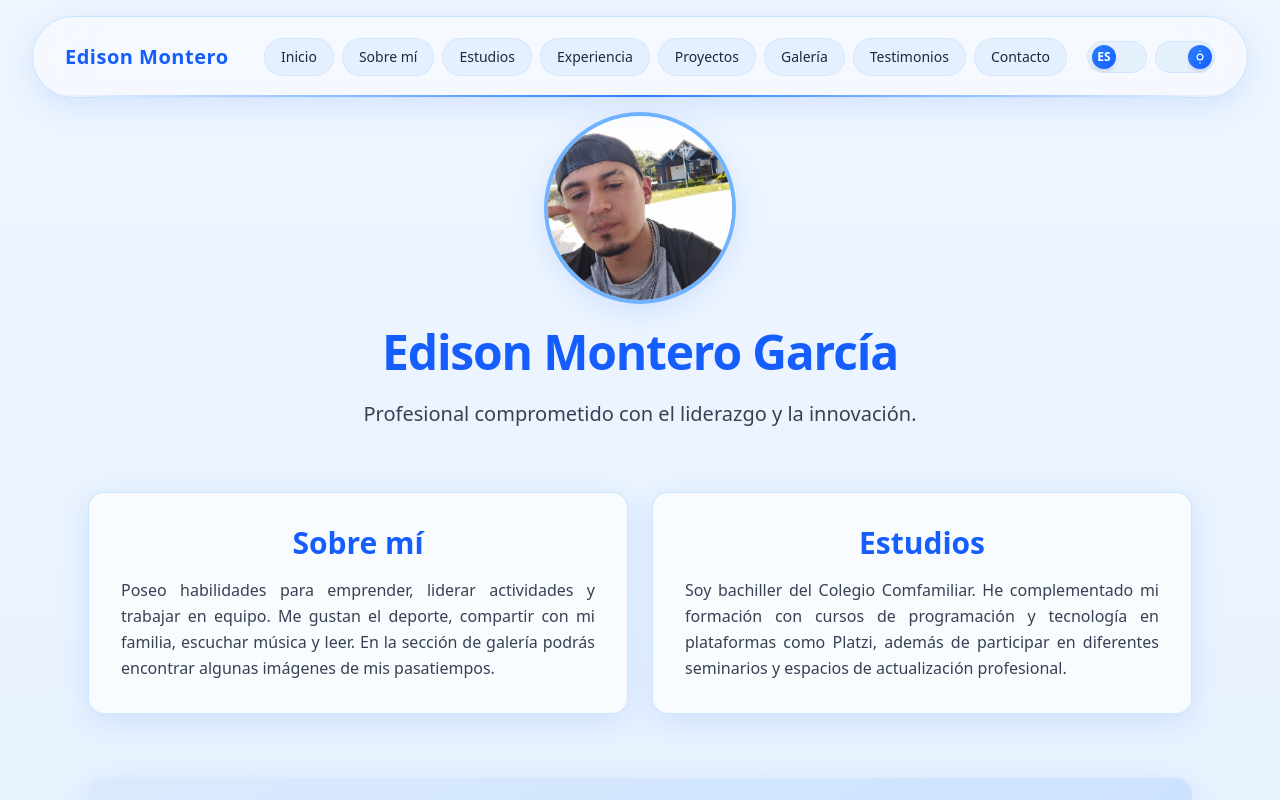
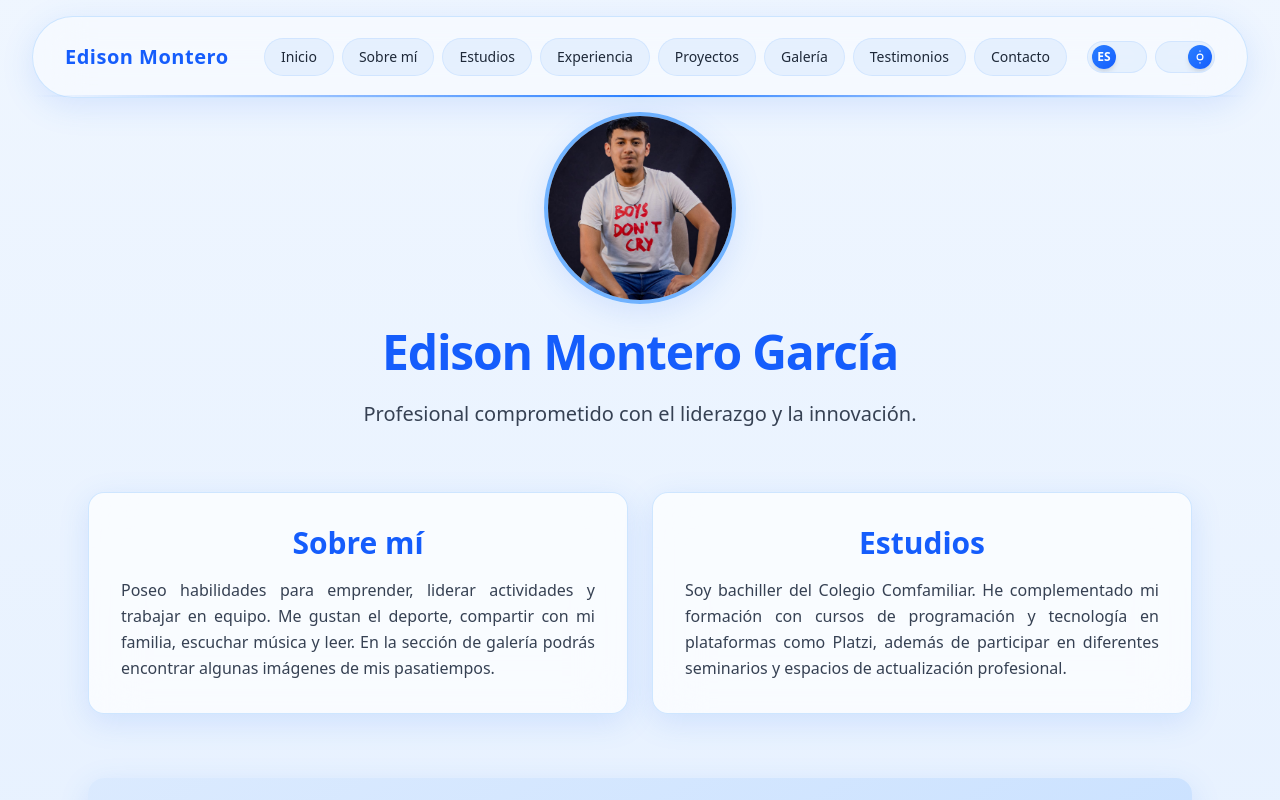
Before and after one commit to Andres8525/EdisonMontero_HojaDeVida, a Next.js app: page / in a window 1280 px wide. Shown: the top 800 px of the page. Built offline with nearby package versions, Linux system fonts and the light colour scheme.

Commit message:
se agrega imagen perfil

```diff
--- a/src/app/page.tsx
+++ b/src/app/page.tsx
@@ -106,7 +106,7 @@ export default function Page() {
               } ${shadowStyle} hover:scale-105 transition-transform duration-300`}
             >
               <Image
-                src="/P1.jpg"
+                src="/P11.jpg"
                 alt="Edison Montero García"
                 fill
                 className="object-cover"
```
Also changed, not shown: public/P11.jpg (added).
